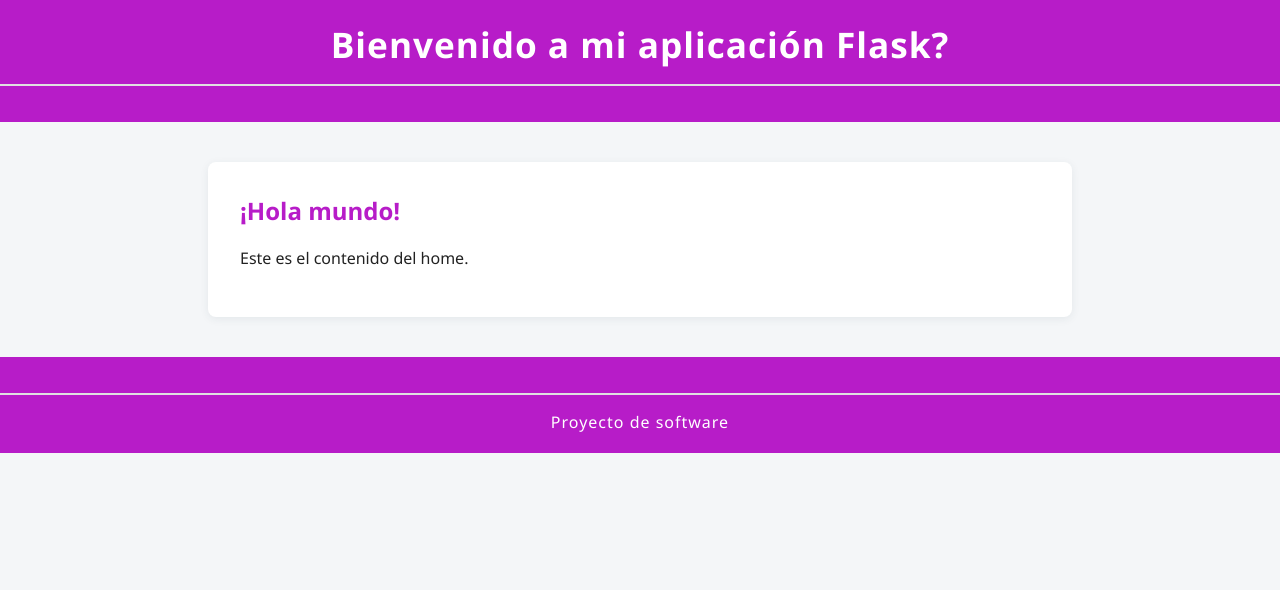
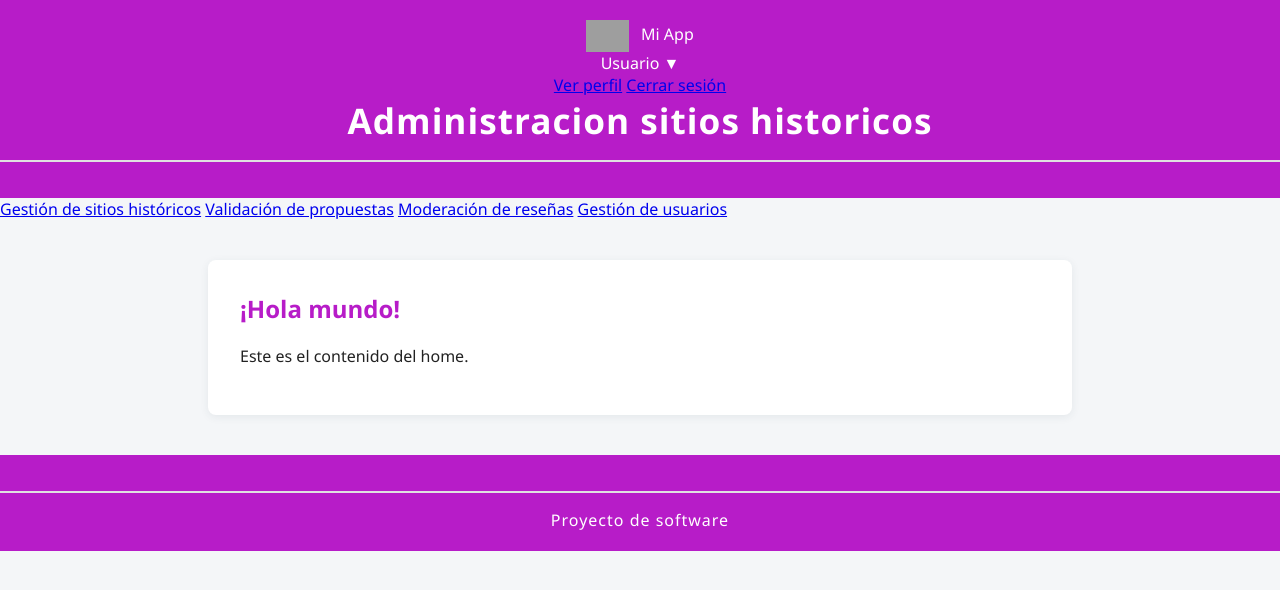
Before and after one commit to TomasCurcio04/Sitios-Historicos, a Flask app: page / in a window 1280 px wide. Shown: the top 590 px of the page. Run offline with Flask 3, Linux system fonts and the light colour scheme; grey boxes are pictures that could not be loaded.

Commit message:
Agregue archivo layout

```diff
--- a/admin/src/web/templates/layout.html
+++ b/admin/src/web/templates/layout.html
@@ -6,10 +6,31 @@
     <link rel="stylesheet" href="{{ url_for('static', filename='styles.css') }}">
 </head>
 <body>
-    <header>
-        <h1>Bienvenido a mi aplicación Flask?</h1>
+    <header> {% block header %}
+        <div class="topbar">
+        <div class="logo">
+            <img src="{{ url_for('static', filename='logo.png') }}" alt="Logo" style="height:32px;vertical-align:middle;margin-right:8px;">
+            Mi App
+        </div>
+        <div class="user-dropdown">
+            <span>Usuario &#x25BC;</span>
+            <div class="user-dropdown-content">
+                <a href="{{ url_for('perfil') }}">Ver perfil</a>
+                <a href="{{ url_for('logout') }}">Cerrar sesión</a>
+            </div>
+        </div>
+    </div>
+        <h1> Administracion sitios historicos</h1>
         <hr>
+        {% endblock %}
     </header>
+    <div class="container">
+        <nav class="sidenav">
+            <a href="{{ url_for('sitios') }}">Gestión de sitios históricos</a>
+            <a href="{{ url_for('propuestas') }}">Validación de propuestas</a>
+            <a href="{{ url_for('resenas') }}">Moderación de reseñas</a>
+            <a href="{{ url_for('usuarios') }}">Gestión de usuarios</a>
+        </nav>
 
     <main>
         {% block content %}{% endblock %}
```
